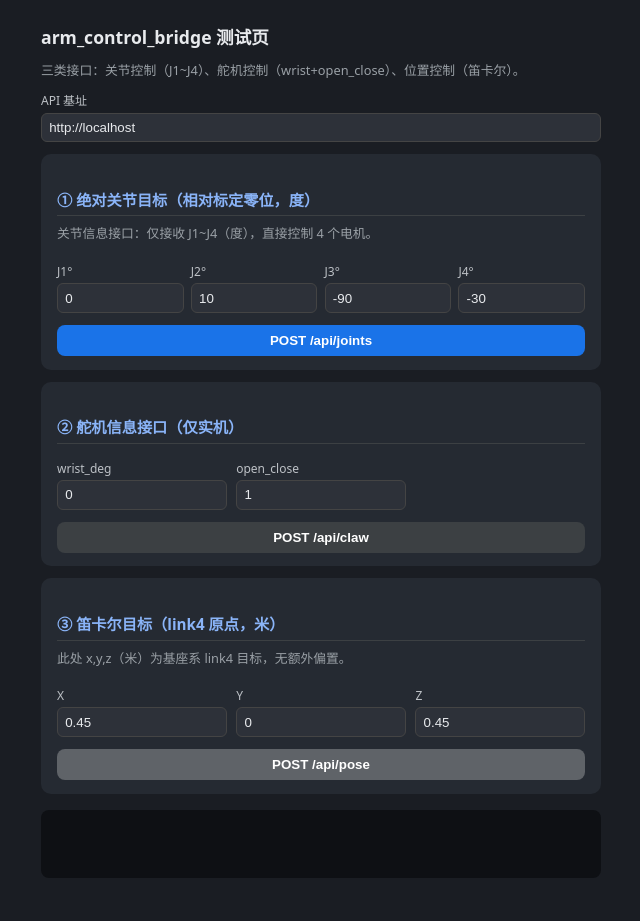
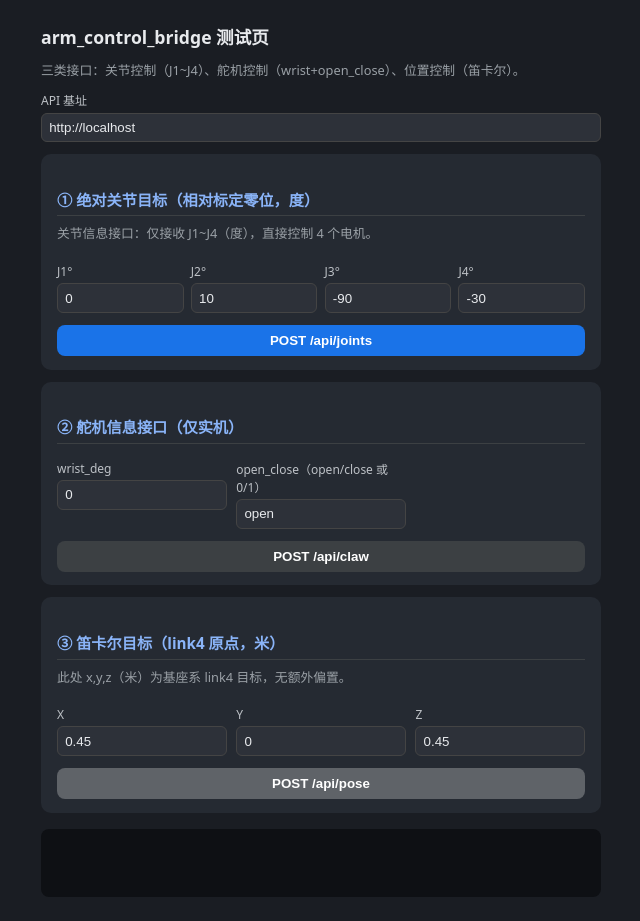
Before and after one commit to Edsion665/icecream_arm, a plain HTML site: page web/index.html in a window 1280 px wide. Shown: the whole page, without its empty margins (319-959 px from the left). Drawn offline with Linux system fonts and the light colour scheme.

Commit message:
icecream bridge 1.0.1

```diff
--- a/web/index.html
+++ b/web/index.html
@@ -41,7 +41,7 @@
     <h2>② 舵机信息接口（仅实机）</h2>
     <div class="row3">
       <div><label>wrist_deg</label><input type="number" id="wrist" step="1" value="0" /></div>
-      <div><label>open_close</label><input type="text" id="claw" value="1" /></div>
+      <div><label>open_close（open/close 或 0/1）</label><input type="text" id="openclose" value="open" /></div>
       <div></div>
     </div>
     <button type="button" id="btnClaw" class="secondary">POST /api/claw</button>
```
